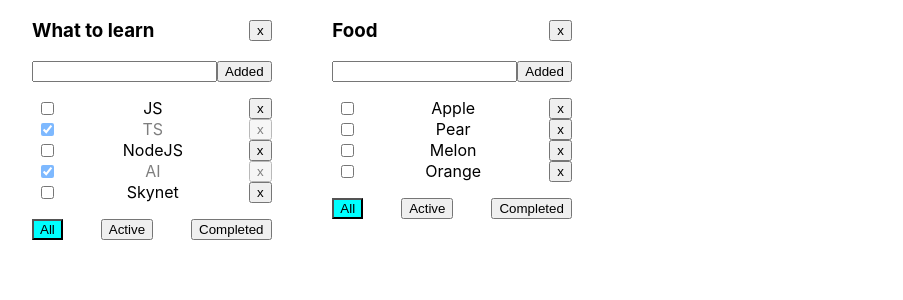
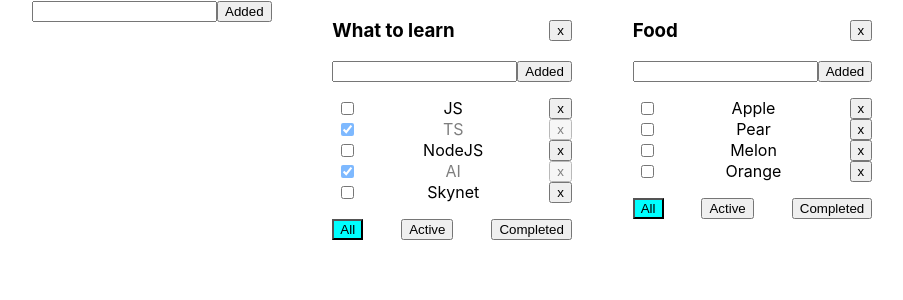
Before and after one commit to Metaloziz/it-incubator-todolist-ts-01, a React (Create React App) app: page / in a window 1280 px wide. Shown: the top 300 px of the page, without its empty margins (32-935 px from the left). Built offline with nearby package versions, Linux system fonts and the light colour scheme.

Commit message:
ToDo_6_add_supperSpun

```diff
--- a/src/App.tsx
+++ b/src/App.tsx
@@ -3,6 +3,7 @@ import React, {useState} from 'react';
 import {ToDoList} from "./components/ToDoList";
 import {v1} from "uuid";
 import s from './App.module.css'
+import {SupperInput} from "./components/SupperInput";
 
 export type filterPT = 'All' | 'Completed' | 'Active'
 
@@ -86,6 +87,7 @@ function App() {
 
     return (
         <div className={s.main}>
+            <SupperInput listID={v1()} addItem={addTask} buttons={buttons}/>
             {state.map(l => {
 
                 let copyTasks = tasks[l.id]
--- /dev/null
+++ b/src/components/SupperInput.tsx
@@ -0,0 +1,52 @@
+import s from "../App.module.css";
+import React, {ChangeEvent, KeyboardEvent, useState} from "react";
+import {buttonsPT} from "../App";
+
+type SupperInputPT = {
+    listID: string
+    addItem: (title: string, listID: string) => void
+    buttons: buttonsPT
+}
+
+
+export const SupperInput = ({addItem,listID,buttons}:SupperInputPT) => {
+
+    const [error, setError] = useState<boolean>(false)
+    const [newTaskTitle, setNewTaskTitle] = useState<string>('')
+
+
+
+    const addTaskButtonCB = () => {
+        if (newTaskTitle.trim()) {
+            addItem(newTaskTitle, listID)
+            setNewTaskTitle('')
+        } else setError(true)
+
+
+    }
+    const addTaskEnterCB = (event: KeyboardEvent<HTMLInputElement>) => {
+        switch (event.key) {
+            case 'Enter':
+                if (newTaskTitle.trim()) {
+                    addItem(newTaskTitle, listID)
+                    setNewTaskTitle('')
+                } else setError(true)
+                break;
+        }
+
+    }
+    const changeInputCB = (event: ChangeEvent<HTMLInputElement>) => {
+        setError(false)
+        setNewTaskTitle(event.currentTarget.value)
+    }
+
+    return (<div>
+            <input className={error ? s.input : ''} value={newTaskTitle}
+                   onChange={changeInputCB}
+                   onKeyPress={addTaskEnterCB}/>
+            <button onClick={addTaskButtonCB}>{buttons.added}</button>
+            {error ? <div className={s.errorMessage}>error</div> : ''}
+        </div>
+
+    )
+}
--- a/src/components/ToDoList.tsx
+++ b/src/components/ToDoList.tsx
@@ -1,8 +1,8 @@
-import React, {ChangeEvent, KeyboardEvent, MouseEvent, useState} from 'react';
+import React, {MouseEvent} from 'react';
 
 import {buttonsPT, filterPT, taskPT} from "../App";
 import s from '../App.module.css'
-import {id1, id2} from "./test";
+import {SupperInput} from "./SupperInput";
 
 type ToDoListPT = {
     listID: string
@@ -19,62 +19,23 @@ type ToDoListPT = {
 
 
 export const ToDoList = ({
-                             listID,
-                             buttons,
-                             filterTasks,
-                             tasks,
-                             changeTaskStatus,
-                             title,
-                             removeTask,
-                             addTask,
+                             listID, buttons,
+                             filterTasks, tasks,
+                             changeTaskStatus, title,
+                             removeTask, addTask,
                              filter, removeList
                          }: ToDoListPT) => {
-//////////////
-
-    console.log(id1 === id2)
-    console.log(id1)
-    console.log(id2)
-
-    ///////////////
 
     let all = buttons.all
     let active = buttons.active
     let completed = buttons.completed
 
-    const [newTaskTitle, setNewTaskTitle] = useState<string>('')
-    const [error, setError] = useState<boolean>(false)
 
-
-    const addTaskButtonCB = () => {
-        if (newTaskTitle.trim()) {
-            addTask(newTaskTitle, listID)
-            setNewTaskTitle('')
-        } else setError(true)
-
-
-    }
-    const addTaskEnterCB = (event: KeyboardEvent<HTMLInputElement>) => {
-        switch (event.key) {
-            case 'Enter':
-                if (newTaskTitle.trim()) {
-                    addTask(newTaskTitle, listID)
-                    setNewTaskTitle('')
-                } else setError(true)
-                break;
-        }
-
-    }
-    const changeInputCB = (event: ChangeEvent<HTMLInputElement>) => {
-        setError(false)
-        setNewTaskTitle(event.currentTarget.value)
-    }
     const changeTaskStatusCB = (taskID: MouseEvent<HTMLInputElement>) => {
         changeTaskStatus(taskID.currentTarget.id, listID)
     }
 
-    const removeListCB = () => {
-        removeList(listID)
-    }
+    const removeListCB = () => removeList(listID)
 
     const filterAll = () => filterTasks(all, listID)
     const filterActive = () => filterTasks(active, listID)
@@ -88,13 +49,7 @@ export const ToDoList = ({
                     <button onClick={removeListCB}>{buttons.x}</button>
                 </div>
 
-                <div>
-                    <input className={error ? s.input : ''} value={newTaskTitle}
-                           onChange={changeInputCB}
-                           onKeyPress={addTaskEnterCB}/>
-                    <button onClick={addTaskButtonCB}>{buttons.added}</button>
-                    {error ? <div className={s.errorMessage}>error</div> : ''}
-                </div>
+                <SupperInput listID={listID} addItem={addTask} buttons={buttons}/>
                 <ul>
                     {tasks.map((t, index) => {
 
--- a/src/components/test.ts
+++ b/src/components/test.ts
@@ -13,7 +13,7 @@ let object: objectPropsType = {
     [id2]: 'example',
     'cccccccccc': 'aaaaaaaaaaa',
     'test': 'eeee',
-    'test': 'eeee',
+    // 'test': 'eeee',
     [id1]: '',
     [id1]: ''
 }
```
